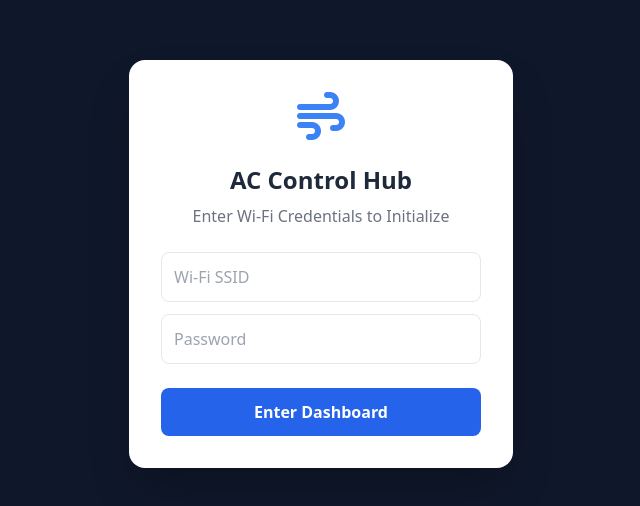
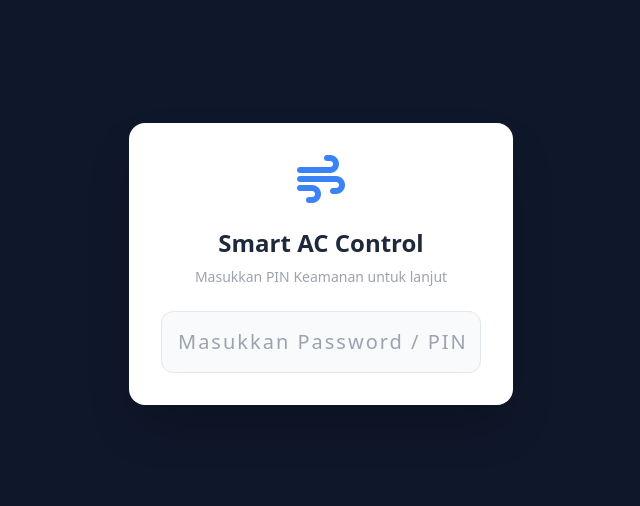
Before and after one commit to Ghazy15/IoT-ac-project, a website: page public/index.html in a window 1280 px wide. Shown: the part 136-642 px from the top of the page, without its empty margins (319-959 px from the left). Drawn offline with nearby package versions, Linux system fonts and the light colour scheme; no server answers.

Commit message:
membenarkan kode akhir

```diff
--- a/public/index.html
+++ b/public/index.html
@@ -19,15 +19,11 @@
             <div class="mb-6">
                 <i class="fa-solid fa-wind text-5xl text-blue-500"></i>
             </div>
-            <h2 class="text-2xl font-bold mb-2">AC Control Hub</h2>
-            <p class="text-gray-500 mb-6">Enter Wi-Fi Credentials to Initialize</p>
-
-            <input type="text" id="wifi-ssid" placeholder="Wi-Fi SSID" class="w-full p-3 border rounded-lg mb-3 focus:ring-2 focus:ring-blue-500 outline-none">
-            <input type="password" id="wifi-pass" placeholder="Password" class="w-full p-3 border rounded-lg mb-6 focus:ring-2 focus:ring-blue-500 outline-none">
-
-            <button onclick="login()" class="w-full bg-blue-600 text-white py-3 rounded-lg font-bold hover:bg-blue-700 transition">
-                Enter Dashboard
-            </button>
+            <h2 class="text-2xl font-bold mb-2 text-slate-800">Smart AC Control</h2>
+            <p class="text-gray-400 mb-6 text-sm">Masukkan PIN Keamanan untuk lanjut</p>
+            <div class="space-y-3">
+                <input type="password" id="wifi-pass" placeholder="Masukkan Password / PIN" class="w-full p-4 bg-slate-50 text-center text-xl tracking-widest border border-slate-200 rounded-xl outline-none focus:ring-2 focus:ring-blue-500 transition">
+            </div>
         </div>
     </div>
 
@@ -106,15 +102,23 @@
 
         // 1. LOGIN LOGIC
         function login() {
-            const ssid = document.getElementById('wifi-ssid').value;
-            // We save these just in session to potentially update nodes later
-            sessionStorage.setItem('wifi_ssid', ssid);
+            // ==========================================
+            // TENTUKAN PASSWORD DASHBOARD ANDA DI SINI
+            // ==========================================
+            const DASHBOARD_PASSWORD = "admin";
 
-            document.getElementById('login-screen').style.opacity = '0';
-            setTimeout(() => {
+            // Ambil nilai yang diketik oleh user
+            const inputPass = document.getElementById('wifi-pass').value;
+
+            // Cek apakah password cocok
+            if (inputPass === DASHBOARD_PASSWORD) {
+                // Jika BENAR, sembunyikan layar login dan masuk ke dashboard
                 document.getElementById('login-screen').classList.add('hidden');
-                document.getElementById('dashboard').classList.remove('hidden');
-            }, 500);
+            } else {
+                // Jika SALAH, tampilkan peringatan dan kosongkan kolom
+                alert("❌ Password Salah! Anda tidak berhak mengakses dashboard ini.");
+                document.getElementById('wifi-pass').value = ''; // Kosongkan input
+            }
         }
 
         // 2. REAL-TIME CONNECTION
```
